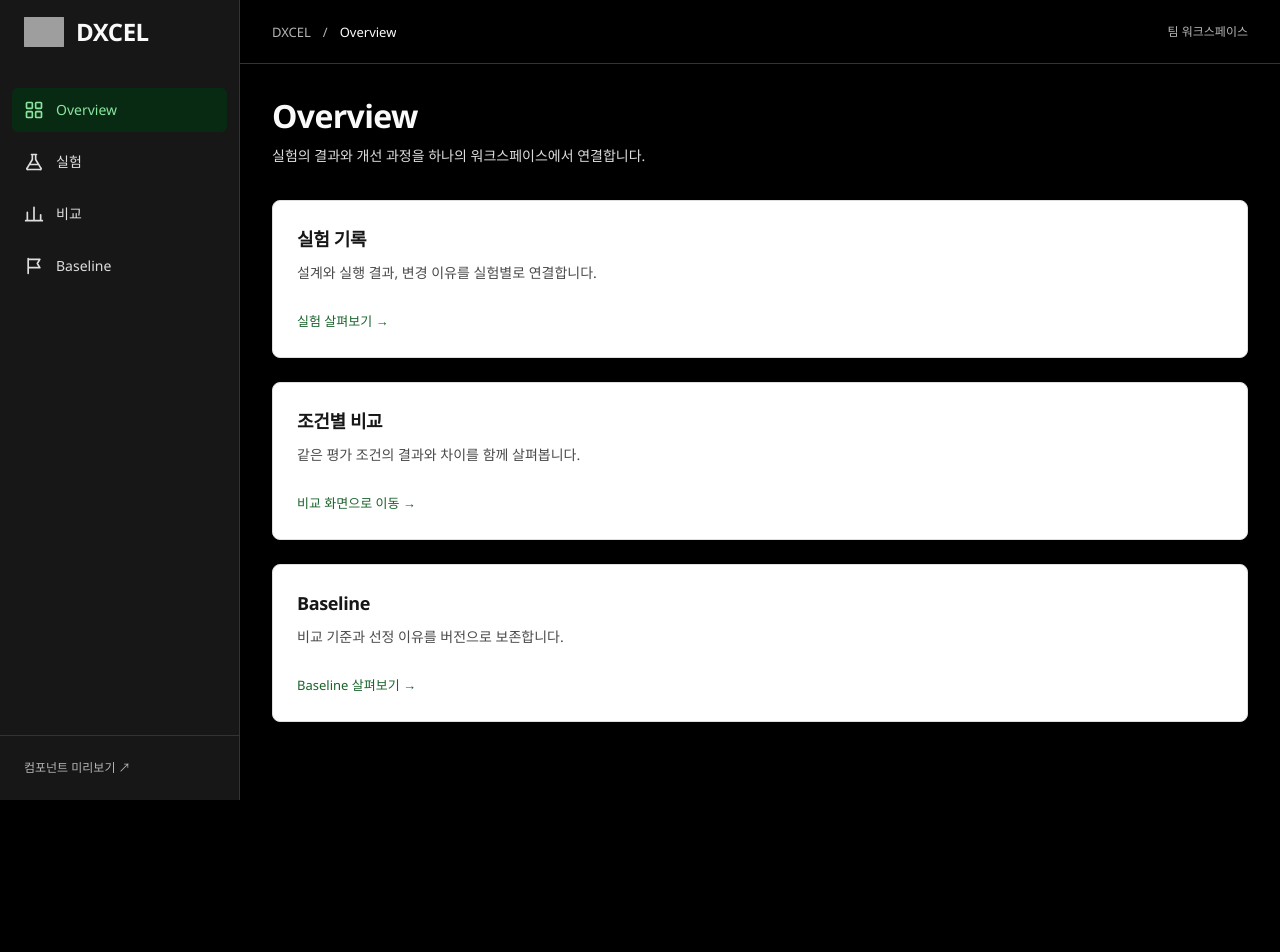
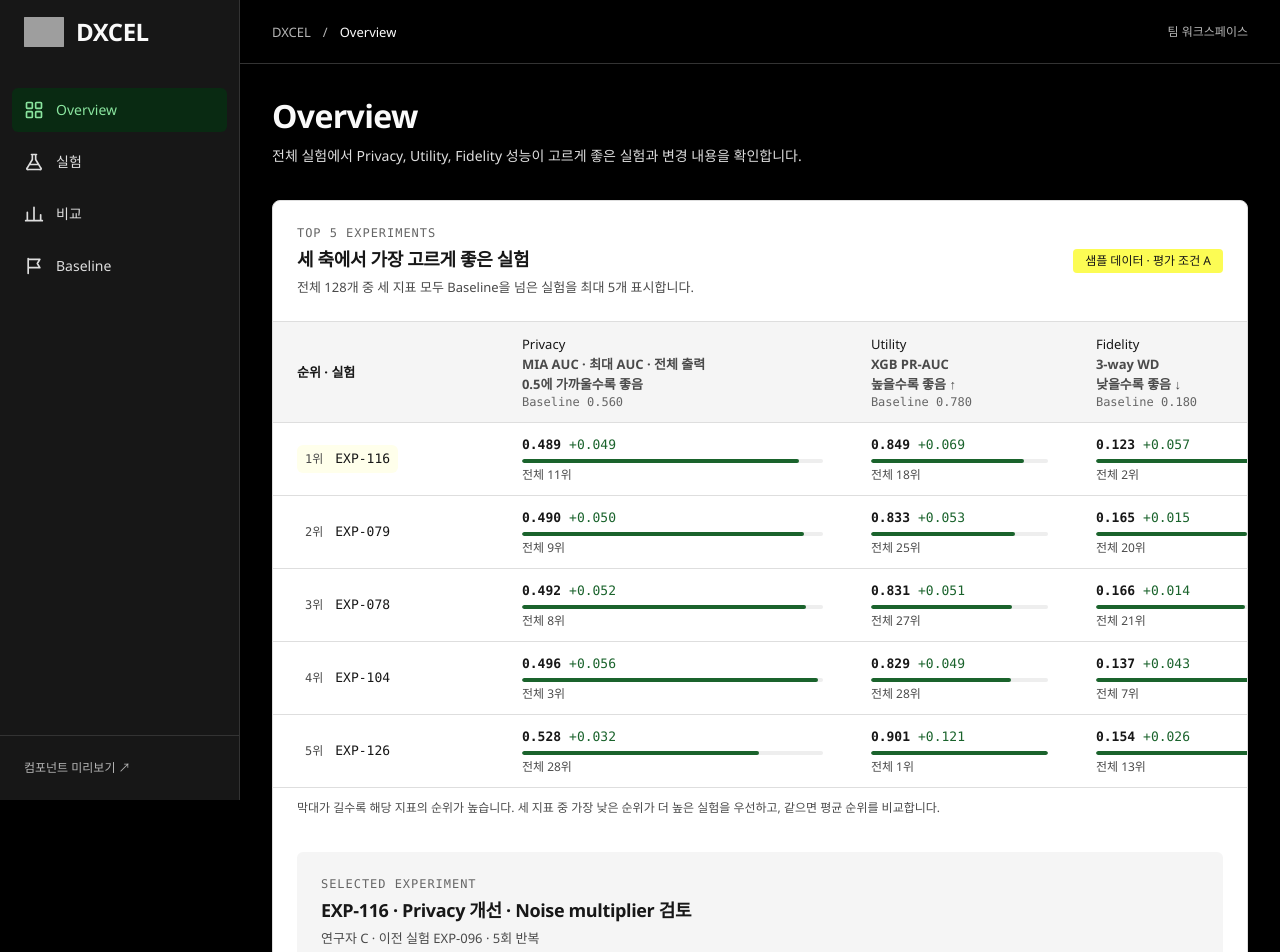
Before and after one commit to TEAM-DXCEL/DXCEL-FRONTEND, a Next.js app: page /overview in a window 1280 px wide. Shown: the top 952 px of the page. Before the commit the page ends 800 px from the top, so only its background shows below. Built offline with nearby package versions, Linux system fonts and the light colour scheme; grey boxes are pictures that could not be loaded.

Commit message:
feat: Overview에 상위 실험 5개 표시

```diff
--- a/src/app/(dashboard)/overview/page.tsx
+++ b/src/app/(dashboard)/overview/page.tsx
@@ -1,54 +1,15 @@
-import Link from "next/link";
 import { DashboardPage } from "@/components/layout/dashboard-page";
-import { Card, CardContent, CardDescription, CardHeader, CardTitle } from "@/components/ui/card";
+import { TopExperiments } from "@/features/overview/top-experiments";
 
 export const metadata = { title: "Overview | DXCEL" };
-
-const sections = [
-  {
-    title: "실험 기록",
-    description: "설계와 실행 결과, 변경 이유를 실험별로 연결합니다.",
-    href: "/experiments",
-    action: "실험 살펴보기",
-  },
-  {
-    title: "조건별 비교",
-    description: "같은 평가 조건의 결과와 차이를 함께 살펴봅니다.",
-    href: "/compare",
-    action: "비교 화면으로 이동",
-  },
-  {
-    title: "Baseline",
-    description: "비교 기준과 선정 이유를 버전으로 보존합니다.",
-    href: "/baselines",
-    action: "Baseline 살펴보기",
-  },
-];
 
 export default function OverviewPage() {
   return (
     <DashboardPage
       title="Overview"
-      description="실험의 결과와 개선 과정을 하나의 워크스페이스에서 연결합니다."
+      description="전체 실험에서 Privacy, Utility, Fidelity 성능이 고르게 좋은 실험과 변경 내용을 확인합니다."
     >
-      <div className="grid grid-cols-1 gap-panel-gap wide:grid-cols-3">
-        {sections.map((section) => (
-          <Card key={section.href}>
-            <CardHeader>
-              <CardTitle>{section.title}</CardTitle>
-              <CardDescription>{section.description}</CardDescription>
-            </CardHeader>
-            <CardContent className="mt-auto">
-              <Link
-                href={section.href}
-                className="rounded-control text-label text-link underline-offset-4 outline-none hover:underline focus-visible:bg-primary-subtle focus-visible:underline"
-              >
-                {section.action} <span aria-hidden="true">→</span>
-              </Link>
-            </CardContent>
-          </Card>
-        ))}
-      </div>
+      <TopExperiments />
     </DashboardPage>
   );
 }
--- /dev/null
+++ b/src/features/overview/top-experiments.tsx
@@ -0,0 +1,194 @@
+"use client";
+
+import { useState } from "react";
+import { metricCriterion, metricImprovement, metricName } from "@/lib/evaluation-metrics";
+import {
+  comparisonMetrics,
+  sampleAxisMetrics,
+  conditionLabels,
+  difference,
+  findSample,
+  mean,
+  metricLabels,
+  sampleAuthors,
+  sampleBaseline,
+  sampleExperiments,
+  score,
+} from "@/lib/demo-research";
+
+const topLimit = 5;
+const axes = comparisonMetrics.map((axis) => {
+  const metric = sampleAxisMetrics[axis];
+  const baseline = mean(sampleBaseline[axis]);
+  const results = sampleExperiments
+    .map((experiment) => {
+      const value = mean(experiment[axis]);
+      return { id: experiment.id, value, delta: metricImprovement(metric, value, baseline) };
+    })
+    .toSorted((a, b) => b.delta - a.delta);
+
+  let rank = 0;
+  const ranked = new Map(
+    results.map((result, index) => {
+      if (result.delta !== results[index - 1]?.delta) rank = index + 1;
+      return [result.id, { ...result, rank }] as const;
+    }),
+  );
+  return { axis, metric, baseline, ranked };
+});
+
+const topExperiments = sampleExperiments
+  .map((experiment) => {
+    const results = axes.map(({ ranked }) => ranked.get(experiment.id)!);
+    const ranks = results.map(({ rank }) => rank);
+    return { experiment, results, weakestRank: Math.max(...ranks), averageRank: mean(ranks) };
+  })
+  .filter(({ results }) => results.every(({ delta }) => delta > 0))
+  .toSorted(
+    (a, b) =>
+      a.weakestRank - b.weakestRank ||
+      a.averageRank - b.averageRank ||
+      a.experiment.number - b.experiment.number,
+  )
+  .slice(0, topLimit);
+
+export function TopExperiments() {
+  const [selectedId, setSelectedId] = useState(topExperiments[0]?.experiment.id);
+  const selected = topExperiments.find(
+    ({ experiment }) => experiment.id === selectedId,
+  )?.experiment;
+  const previous = selected && findSample(selected.previousId);
+  const author = sampleAuthors.find(({ id }) => id === selected?.authorId);
+
+  return (
+    <section
+      aria-labelledby="top-experiments-title"
+      className="overflow-hidden rounded-card border-thin border-border bg-surface text-foreground"
+    >
+      <header className="flex flex-wrap items-center justify-between gap-control-inset border-b border-border px-card-inset py-panel-gap">
+        <div>
+          <p className="font-mono text-caption tracking-wide text-foreground-subtle">
+            TOP {topLimit} EXPERIMENTS
+          </p>
+          <h2 id="top-experiments-title" className="mt-1 text-heading-sm">
+            세 축에서 가장 고르게 좋은 실험
+          </h2>
+          <p className="mt-1 text-meta text-foreground-muted">
+            전체 {sampleExperiments.length}개 중 세 지표 모두 Baseline을 넘은 실험을 최대 {topLimit}
+            개 표시합니다.
+          </p>
+        </div>
+        <span className="rounded-badge bg-highlight px-control-inset py-1 text-caption text-highlight-foreground">
+          샘플 데이터 · 평가 조건 A
+        </span>
+      </header>
+
+      {topExperiments.length ? (
+        <>
+          <div className="overflow-x-auto">
+            <table className="w-full min-w-table-min border-collapse text-left">
+              <caption className="sr-only">
+                상위 실험의 지표별 원점수, Baseline 대비 개선량, 전체 실험 내 순위
+              </caption>
+              <thead className="bg-surface-muted text-meta">
+                <tr>
+                  <th scope="col" className="px-card-inset py-control-inset">
+                    순위 · 실험
+                  </th>
+                  {axes.map(({ axis, metric, baseline }) => (
+                    <th key={axis} scope="col" className="px-card-inset py-control-inset">
+                      <span className="block text-label">{metricLabels[axis]}</span>
+                      <span className="block font-normal text-foreground-muted">
+                        {metricName(metric)}
+                      </span>
+                      <span className="block font-normal text-foreground-muted">
+                        {metricCriterion(metric)}
+                      </span>
+                      <span className="block font-mono text-caption font-normal text-foreground-subtle">
+                        Baseline {score(baseline)}
+                      </span>
+                    </th>
+                  ))}
+                </tr>
+              </thead>
+              <tbody>
+                {topExperiments.map(({ experiment, results }, index) => (
+                  <tr key={experiment.id} className="border-t border-border">
+                    <th scope="row" className="px-card-inset py-control-inset">
+                      <button
+                        type="button"
+                        onClick={() => setSelectedId(experiment.id)}
+                        aria-pressed={experiment.id === selectedId}
+                        className="flex cursor-pointer items-baseline gap-control-inset rounded-control px-control-gap py-1 text-left outline-none hover:bg-surface-muted focus-visible:bg-surface-hover aria-pressed:bg-highlight-subtle"
+                      >
+                        <span className="font-mono text-caption text-foreground-muted">
+                          {index + 1}위
+                        </span>
+                        <span className="font-mono text-label">{experiment.label}</span>
+                      </button>
+                    </th>
+                    {results.map(({ value, delta, rank }, axisIndex) => (
+                      <td key={axes[axisIndex]!.axis} className="px-card-inset py-control-inset">
+                        <div className="flex flex-wrap items-baseline gap-control-gap font-mono text-label">
+                          <strong>{score(value)}</strong>
+                          <span className="text-chart-positive">{difference(delta)}</span>
+                        </div>
+                        <div
+                          aria-hidden="true"
+                          className="mt-1 h-1 overflow-hidden rounded-full bg-surface-hover"
+                        >
+                          <div
+                            className="h-full rounded-full bg-chart-positive"
+                            style={{
+                              width: `${((sampleExperiments.length - rank + 1) / sampleExperiments.length) * 100}%`,
+                            }}
+                          />
+                        </div>
+                        <p className="mt-1 text-caption text-foreground-muted">전체 {rank}위</p>
+                      </td>
+                    ))}
+                  </tr>
+                ))}
+              </tbody>
+            </table>
+          </div>
+          <p className="border-t border-border px-card-inset py-control-inset text-caption text-foreground-muted">
+            막대가 길수록 해당 지표의 순위가 높습니다. 세 지표 중 가장 낮은 순위가 더 높은 실험을
+            우선하고, 같으면 평균 순위를 비교합니다.
+          </p>
+        </>
+      ) : (
+        <p className="p-card-inset text-body text-foreground-muted">
+          세 지표에서 모두 Baseline보다 좋은 실험이 없습니다.
+        </p>
+      )}
+
+      {selected && (
+        <section
+          aria-labelledby="overview-selection"
+          aria-live="polite"
+          className="m-card-inset rounded-control bg-surface-muted p-card-inset"
+        >
+          <p className="font-mono text-caption tracking-wide text-foreground-subtle">
+            SELECTED EXPERIMENT
+          </p>
+          <h3 id="overview-selection" className="mt-1 text-heading-sm">
+            {selected.label} · {selected.title}
+          </h3>
+          <p className="mt-1 text-meta text-foreground-muted">
+            {author?.name}
+            {previous && ` · 이전 실험 ${previous.label}`} · {selected.utility.length}회 반복
+          </p>
+          <p className="mt-control-inset text-body text-foreground-muted">{selected.change}</p>
+          {previous && (
+            <p className="mt-1 font-mono text-caption text-foreground-subtle">
+              {conditionLabels[selected.changedFactor]}{" "}
+              {previous.conditions[selected.changedFactor]} →{" "}
+              {selected.conditions[selected.changedFactor]}
+            </p>
+          )}
+        </section>
+      )}
+    </section>
+  );
+}
```
